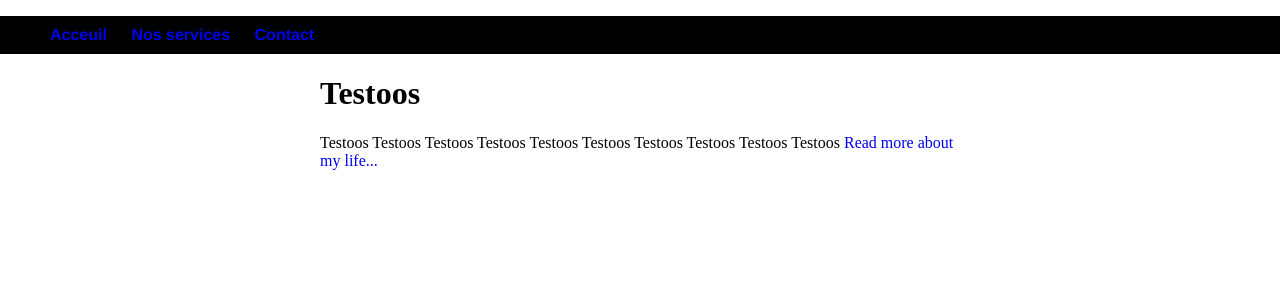
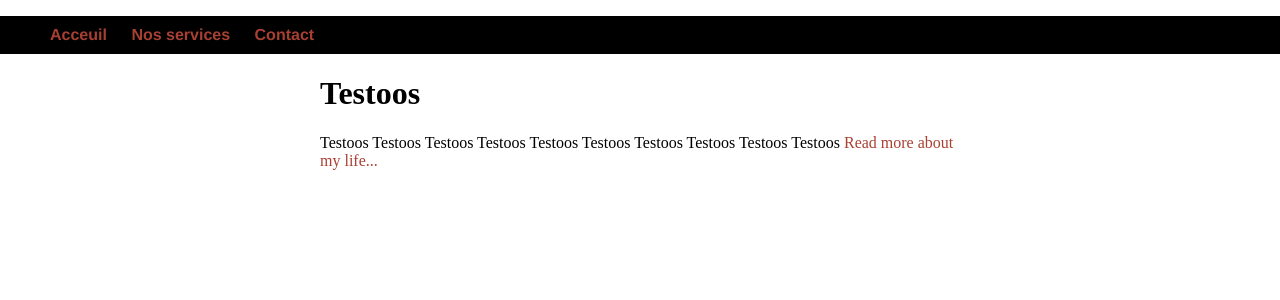
Before and after one commit to BobRendal/BobRendal.github.io, a Jekyll site: the page built from index.html, in a window 1280 px wide. Shown: the top 300 px of the page. Built offline with Jekyll 4.4.1, drawn with Linux system fonts in a browser that asks for light colours.

Commit message:
Update main.css

```diff
--- a/css/main.css
+++ b/css/main.css
@@ -31,6 +31,6 @@ nav ul li, footer ul li {
 
 a {
    text-decoration: none;
-
+   color: #a84032;
 }
 a:hover {
```
